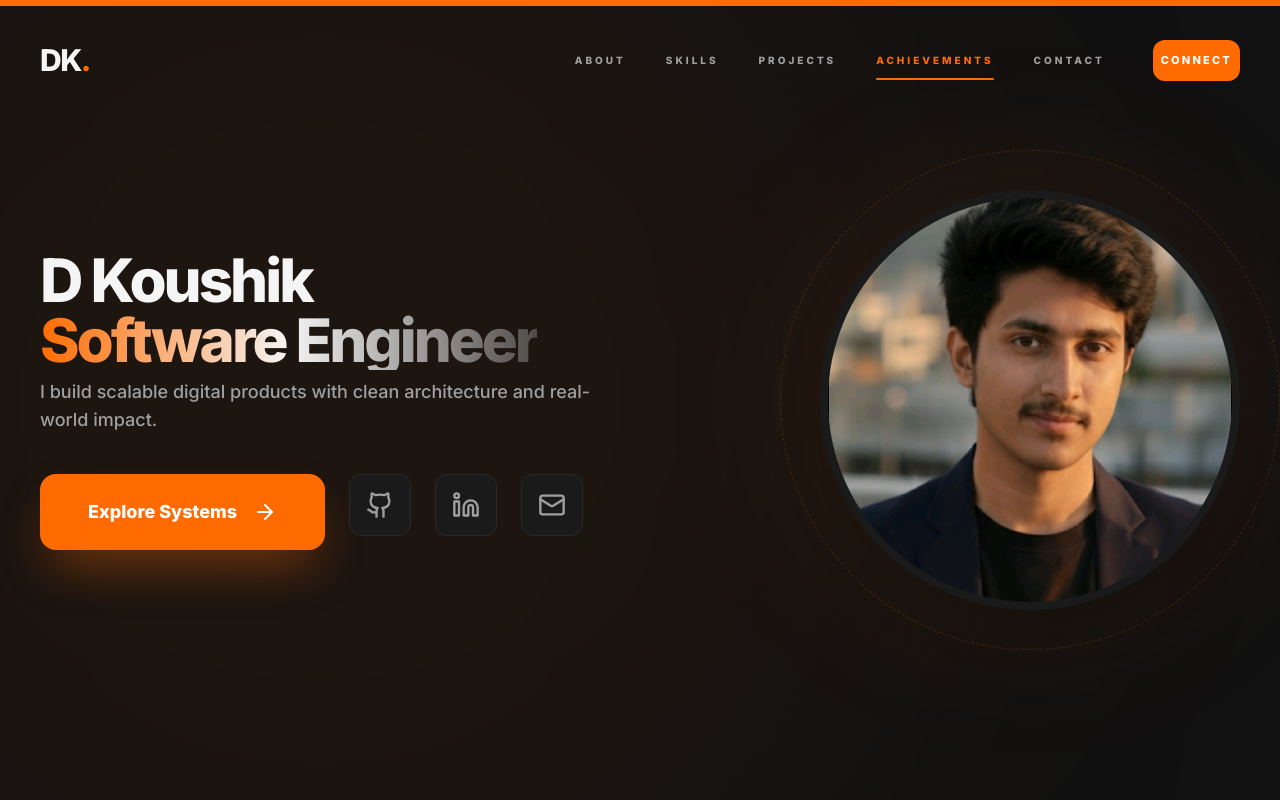
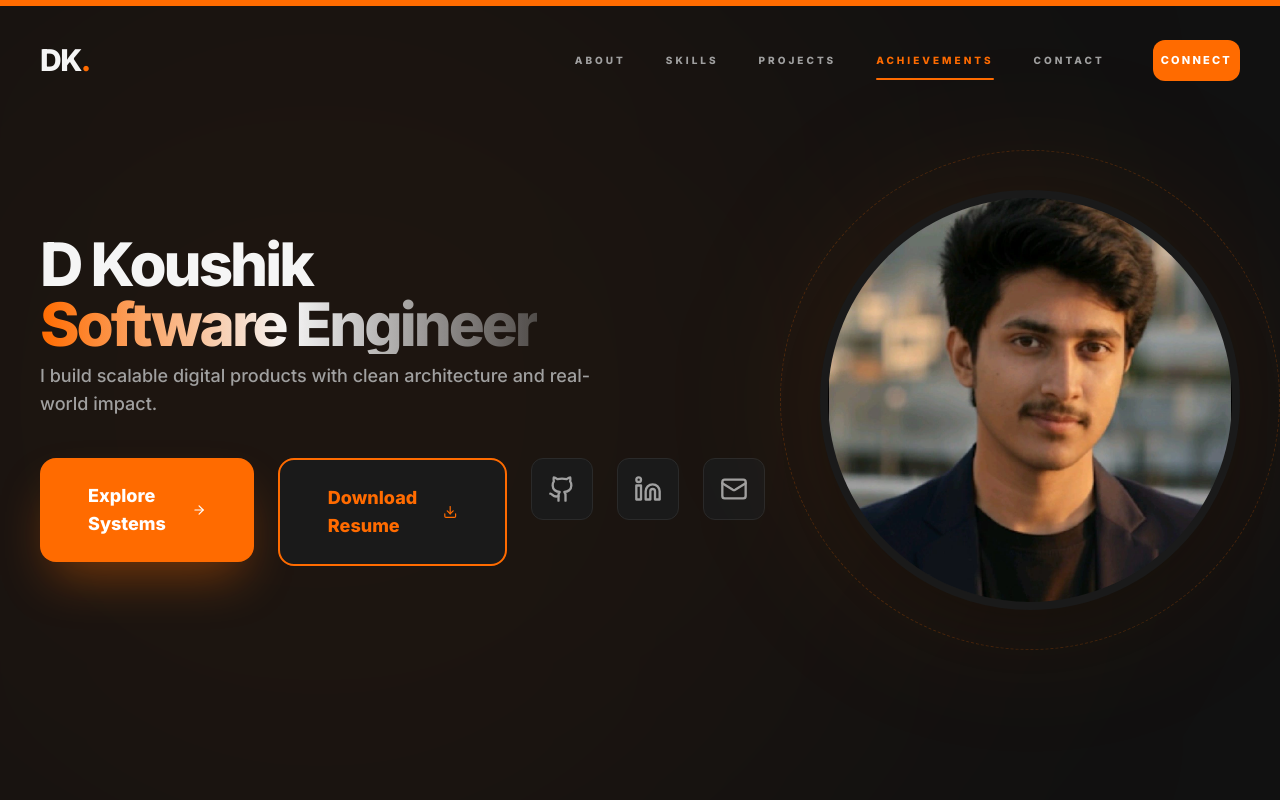
Before and after one commit to KoushikGIT7/PortfolioSite, a React (Vite) app: page / in a window 1280 px wide. Shown: the top 800 px of the page. Built offline with nearby package versions, Linux system fonts and the light colour scheme.

Commit message:
Add Download Resume button to hero section

```diff
--- a/App.tsx
+++ b/App.tsx
@@ -15,7 +15,8 @@ import {
   Trophy,
   ArrowRight,
   Menu,
-  X
+  X,
+  Download
 } from 'lucide-react';
 import { portfolioData, Project } from './portfolioData';
 
@@ -321,6 +322,13 @@ const App: React.FC = () => {
               >
                 Explore Systems <ArrowRight size={24} />
               </a>
+              <a
+                href="/resume.pdf"
+                download
+                className="w-full sm:w-auto px-12 py-6 bg-brand-surface border-2 border-brand-orange text-brand-orange font-black text-lg rounded-2xl hover:bg-brand-orange/10 hover:scale-[1.05] active:scale-95 transition-all flex items-center justify-center gap-4"
+              >
+                Download Resume <Download size={24} />
+              </a>
               <div className="flex items-center gap-6">
                 {[
                   { icon: Github, href: portfolioData.profile.contact.github },
```
Also changed, not shown: public/resume.txt (added).
